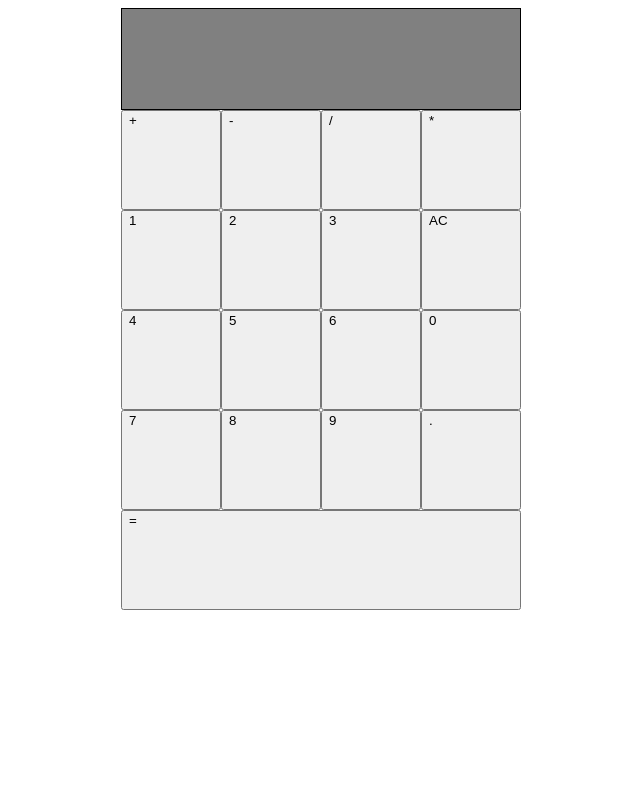
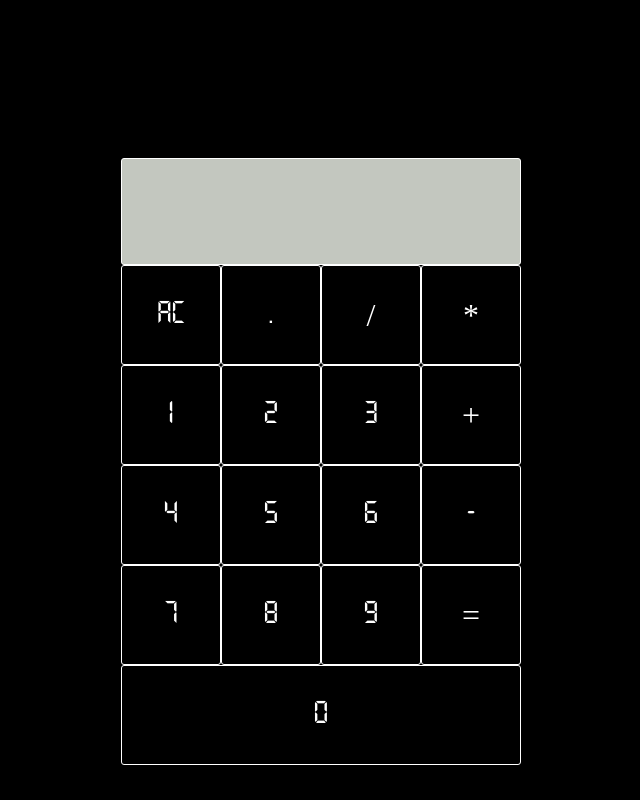
Before and after one commit to suprapod/calculator, a plain HTML site: page index.html in a window 1280 px wide. Shown: the whole page, without its empty margins (319-959 px from the left). Drawn offline with Linux system fonts and the light colour scheme.

Commit message:
styling finished

```diff
--- a/index.html
+++ b/index.html
@@ -10,24 +10,24 @@
     <script src="script.js" defer></script>
     <div class="calculator">
         <div id="display"></div>
-        <button class="operator">+</button>
-        <button class="operator">-</button>
+        <button class="AC">AC</button>
+        <button class="number">.</button>
         <button class="operator">/</button>
         <button class="operator">*</button>
         <button class="number">1</button>
         <button class="number">2</button>
         <button class="number">3</button>
-        <button class="AC">AC</button>
+        <button class="operator">+</button>
         <button class="number">4</button>
         <button class="number">5</button>
         <button class="number">6</button>
-        <button class="number">0</button>
+        <button class="operator">-</button>
         <button class="number">7</button>
         <button class="number">8</button>
         <button class="number">9</button>
-        <button class="number">.</button>
+        <button class="equal">=</button>
 
-        <button class="equal">=</button>
+        <button class="number">0</button>
 
     </div>
 
--- a/style.css
+++ b/style.css
@@ -1,6 +1,16 @@
+@font-face
+{
+    font-family: "Technology";
+    src: url(./fonts/Technology.ttf);
+}
+
+
 body {
     display: flex;
     justify-content: center;
+    background-color: black;
+    font-family: "Space Grotesk", serif;
+
 }
 
 .calculator {
@@ -8,6 +18,10 @@ body {
     width: 400px;
     height: 500px;
     flex-wrap: wrap;
+    margin-top: 150px;
+    font-family: "Technology", serif;
+
+
 
 }
 
@@ -16,11 +30,27 @@ button {
     width: 100px;
     height: 100px;
     flex-grow: 1;
+    background-color: black;
+    color: white;
+    font-size: 32px;
+    border-radius: 3px;
+    border: 1px solid white;
+    font-family: "Technology", serif;
+    align-items: center;
+    justify-content: center;
+
 }
 
 #display {
     width: 400px;
     height: 100px;
-    background-color: gray;
-    border: 1px solid black;
+    flex-wrap: wrap;
+    background-color: rgb(195, 199, 191);
+    font-family: "Technology", serif;
+    border: 1px solid white;
+    border-radius: 3px;
+    font-size: 50px;
+    padding-left: 5px;
+    padding-top: 5px;
+
 }
```
Also changed, not shown: fonts/Technology.ttf (added).
